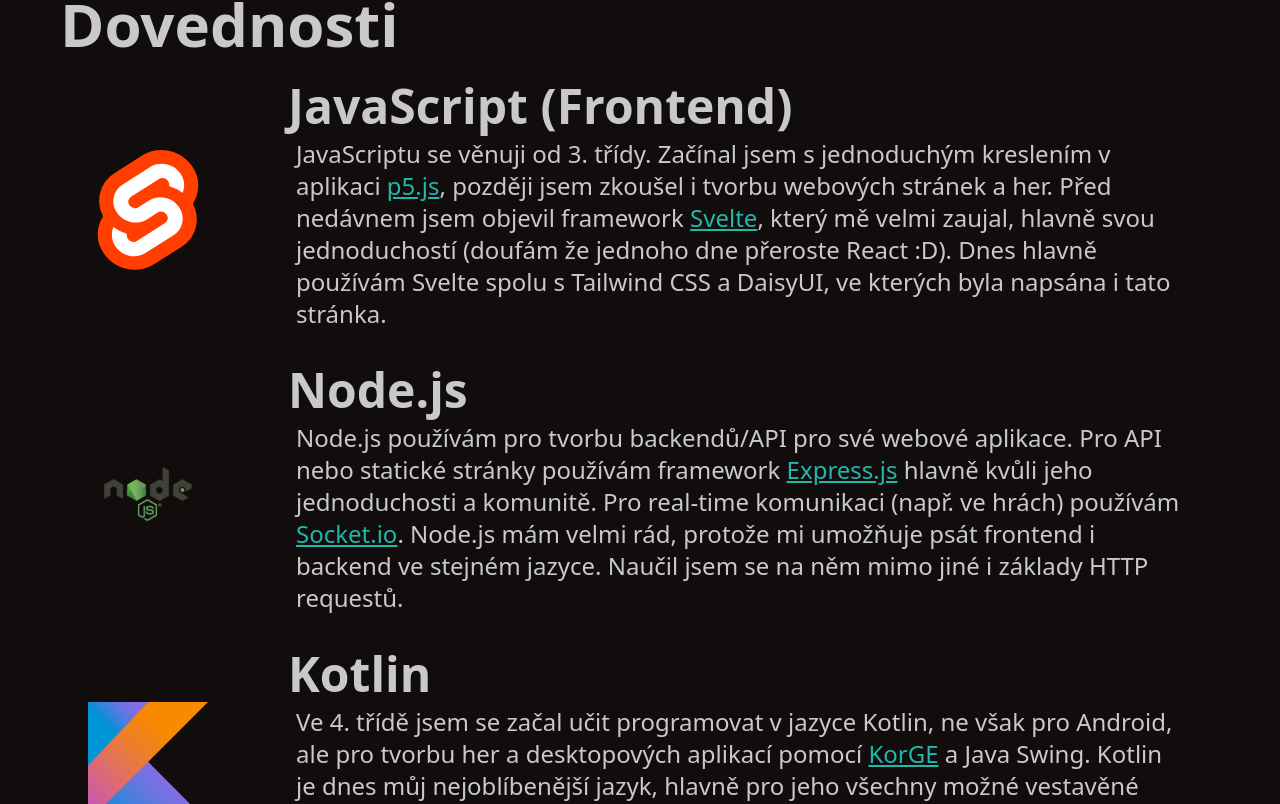
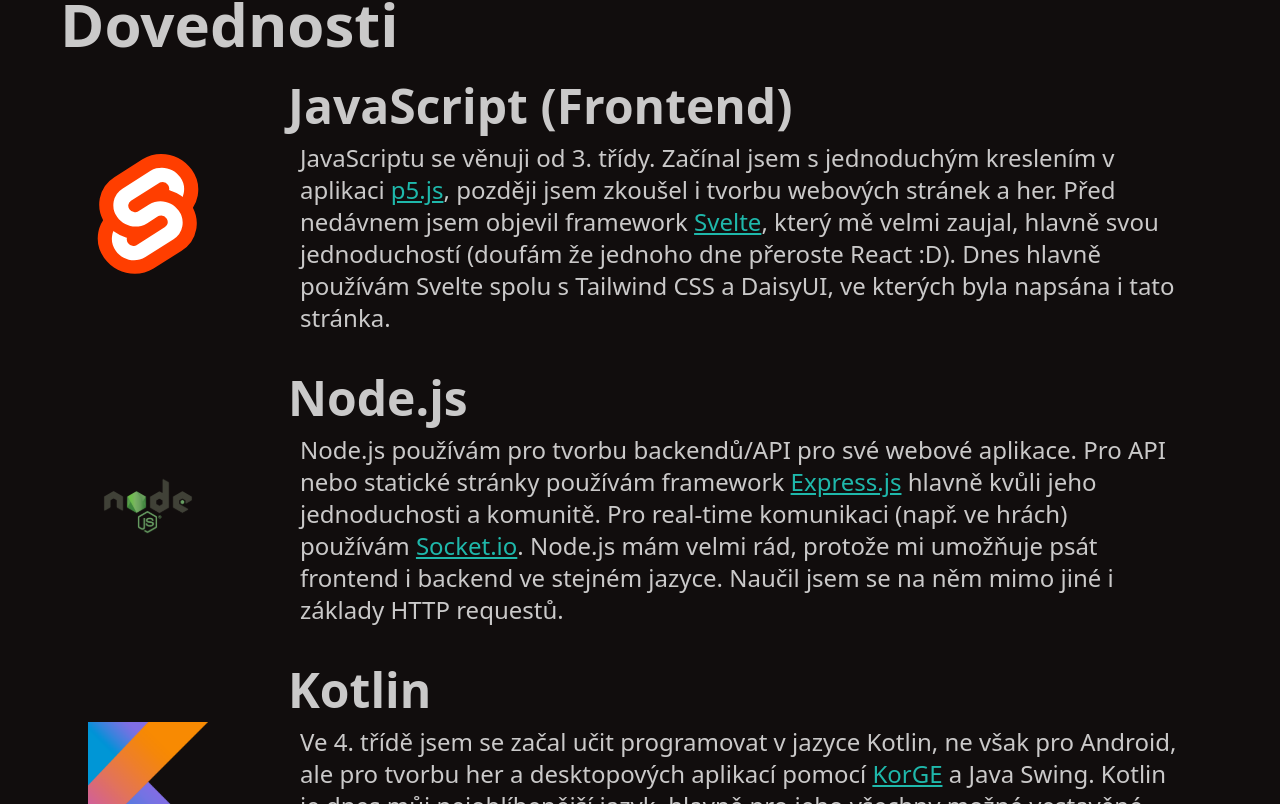
Before and after one commit to DanielDe8/portfolio, a Svelte app: page / in a window 1280 px wide. Shown: the part 4216-5020 px from the top of the page. Built offline with nearby package versions, Linux system fonts and the light colour scheme.

Commit message:
change skill paragraph margin

```diff
--- a/src/components/Skill.svelte
+++ b/src/components/Skill.svelte
@@ -9,6 +9,6 @@
 
     <div class="flex-auto">
         <h3 class="text-5xl font-semibold">{name}</h3>
-        <p class="text-2xl m-2">{@html description}</p>
+        <p class="text-2xl m-3">{@html description}</p>
     </div>
 </div>
```
